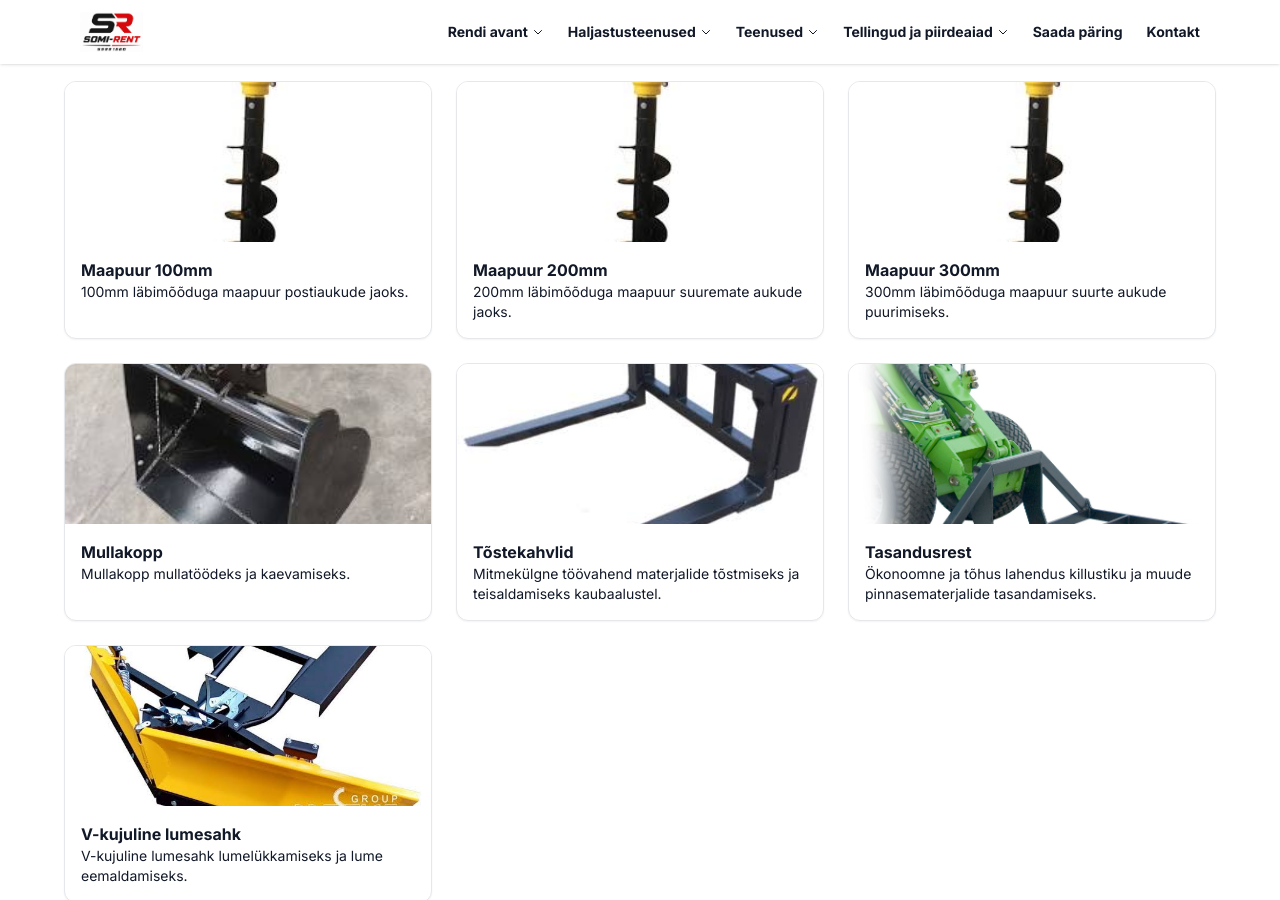
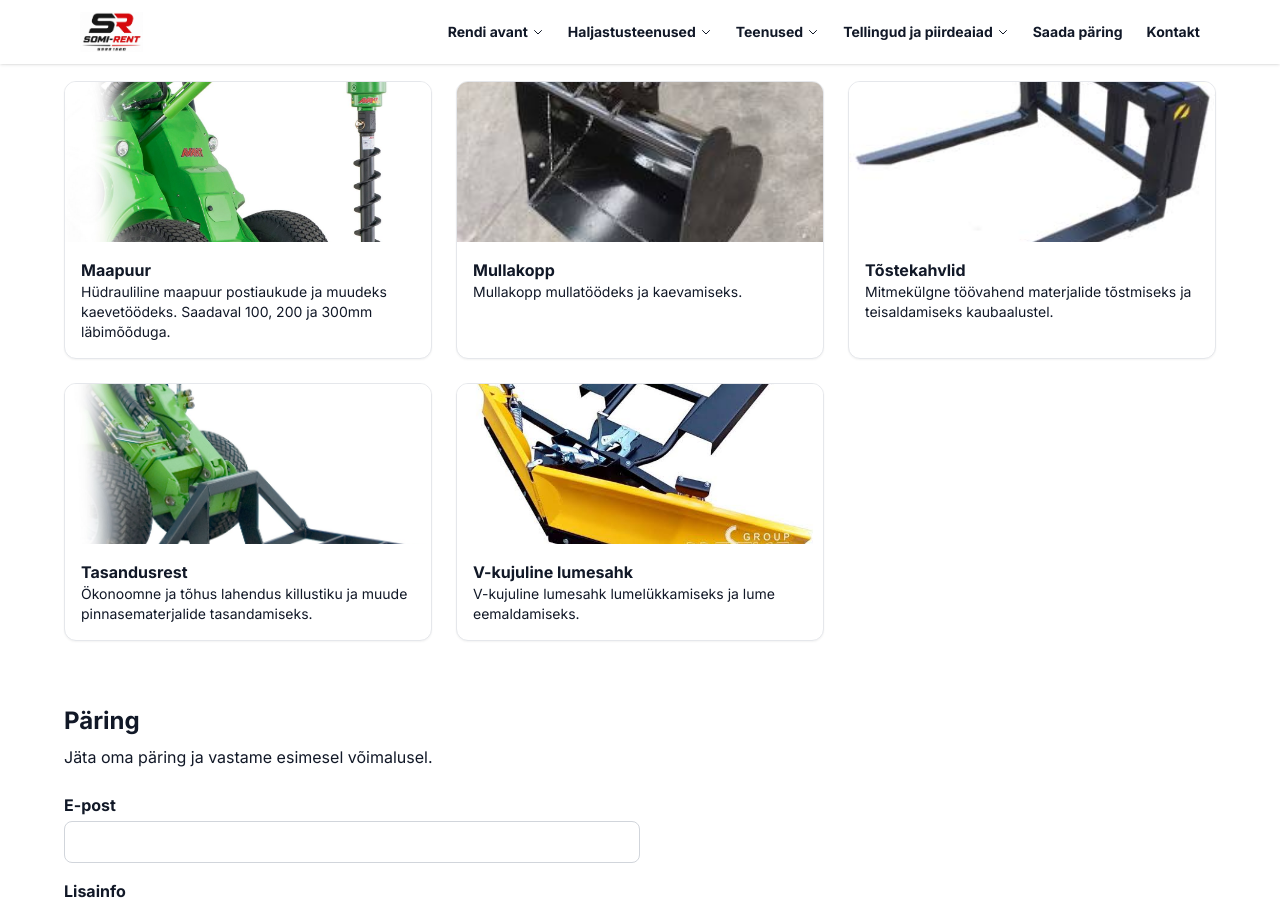
Before and after one commit to SoMi-Rent-OU/rendiportaal-homepage, a Jekyll site: the page built from _pages/products/avant-laadur-530.md, in a window 1280 px wide and 900 px high, scrolled down 2621 px. Built offline with Jekyll 4.4.1, drawn with Linux system fonts in a browser that asks for light colours; some of the changed lines change nothing that is shown; some of the changed text lies outside the part shown.

Commit message:
maapuur product info

```diff
--- a/_pages/products/avant-laadur-530.md
+++ b/_pages/products/avant-laadur-530.md
@@ -14,9 +14,7 @@
 category: avant-530
 permalink: /products/avant-laadur-530/
 additionalEquipment:
-  - maapuur-100
-  - maapuur-200
-  - maapuur-300
+  - maapuur
   - mullakopp
   - kahvel
   - tasandusrest
@@ -109,7 +107,7 @@
 Optimeeri masina tööd õigete lisaseadmetega:
 
 - Mullakühvel, tasandusrest ja tõstekahvel
-- Maapuur (puurid Ø 100 mm, 200 mm ja 300 mm)
+- Maapuur (Ø 100, 200 ja 300 mm)
 - V-kujuline lumesahk
 
 ## Soovid masinat rentida või küsida lisainfot?
--- a/_pages/products/maapuur-100.md
+++ /dev/null
@@ -1,38 +0,0 @@
----
-title: Maapuur 100mm
-description: 100mm läbimõõduga maapuur postiaukude jaoks.
-image: /images/products/maapuur-100.jpg
-category: avant-530
-permalink: /products/maapuur-100/
----
-
-# Maapuur 100mm
-
-100mm läbimõõduga maapuur postiaukude jaoks.
-
-## Täpne ja efektiivne puurimine
-
-100mm läbimõõduga maapuur on ideaalne postiaukude ja väiksemate avade puurimiseks. Sobib aiapostide, piirdeaia postide ja muude väiksemate konstruktsioonide paigaldamiseks.
-
-## Sobivad tööd
-
-- Aiapostide paigaldamine
-- Piirdeaia postide paigaldamine
-- Väiksemate tugipostide paigaldamine
-- Istutusaukude puurimine
-
-## Eelised
-
-**Täpne:** 100mm läbimõõt tagab täpse augu suuruse.
-
-**Kiire:** Puurib augu mõne sekundiga.
-
-**Lihtne kasutada:** Ühendub Avant laaduri külge kiirelt.
-
-## Renditingimused
-
-Maapuur 100mm on saadaval Avant laaduri lisaseadmena. Küsi pakkumist koos laaduri rendiga!
-
-## Soovid maapuuri rentida?
-
-Täida allolev päringuvorm või võta meiega otse ühendust.
--- a/_pages/products/maapuur-200.md
+++ /dev/null
@@ -1,38 +0,0 @@
----
-title: Maapuur 200mm
-description: 200mm läbimõõduga maapuur suuremate aukude jaoks.
-image: /images/products/maapuur-200.jpg
-category: avant-530
-permalink: /products/maapuur-200/
----
-
-# Maapuur 200mm
-
-200mm läbimõõduga maapuur suuremate aukude jaoks.
-
-## Võimas puurimine suurematele aukudele
-
-200mm läbimõõduga maapuur sobib suuremate postiaukude ja avade puurimiseks. Ideaalne tugipostide, terrasside postide ja muude keskmiste konstruktsioonide paigaldamiseks.
-
-## Sobivad tööd
-
-- Tugipostide paigaldamine
-- Terrasside postide paigaldamine
-- Keskmiste konstruktsioonide paigaldamine
-- Suuremate istutusaukude puurimine
-
-## Eelised
-
-**Võimas:** 200mm läbimõõt võimaldab suuremate aukude puurimist.
-
-**Efektiivne:** Puurib augu kiiresti ja täpselt.
-
-**Mitmekülgne:** Sobib erinevateks töödeks.
-
-## Renditingimused
-
-Maapuur 200mm on saadaval Avant laaduri lisaseadmena. Küsi pakkumist koos laaduri rendiga!
-
-## Soovid maapuuri rentida?
-
-Täida allolev päringuvorm või võta meiega otse ühendust.
--- a/_pages/products/maapuur-300.md
+++ /dev/null
@@ -1,38 +0,0 @@
----
-title: Maapuur 300mm
-description: 300mm läbimõõduga maapuur suurte aukude puurimiseks.
-image: /images/products/maapuur-300.jpg
-category: avant-530
-permalink: /products/maapuur-300/
----
-
-# Maapuur 300mm
-
-300mm läbimõõduga maapuur suurte aukude puurimiseks.
-
-## Suured augud kiiresti ja täpselt
-
-300mm läbimõõduga maapuur on mõeldud suurte aukude puurimiseks. Sobib suurte tugipostide, kaevude ja muude suurte konstruktsioonide paigaldamiseks.
-
-## Sobivad tööd
-
-- Suurte tugipostide paigaldamine
-- Kaevude puurimine
-- Suurte konstruktsioonide paigaldamine
-- Drenaažisüsteemide paigaldus
-
-## Eelised
-
-**Suur läbimõõt:** 300mm võimaldab suurte aukude puurimist.
-
-**Võimas:** Saab hakkama ka raskemate pinnastega.
-
-**Professionaalne:** Sobib nõudlikeks töödeks.
-
-## Renditingimused
-
-Maapuur 300mm on saadaval Avant laaduri lisaseadmena. Küsi pakkumist koos laaduri rendiga!
-
-## Soovid maapuuri rentida?
-
-Täida allolev päringuvorm või võta meiega otse ühendust.
--- /dev/null
+++ b/_pages/products/maapuur.md
@@ -0,0 +1,72 @@
+---
+title: Maapuur
+description: "Hüdrauliline maapuur postiaukude ja muudeks kaevetöödeks. Saadaval 100, 200 ja 300mm läbimõõduga."
+image: /images/products/maapuur/maapuur.jpg
+images:
+  - /images/products/maapuur/maapuur.jpg
+  - /images/products/maapuur/puurimine.jpg
+  - /images/products/maapuur/avant-maapuur.jpg
+  - /images/products/maapuur/volfram-hambad.jpg
+category: avant-530
+permalink: /products/maapuur/
+youtubeVideos:
+  - EgkRHc9ILk4
+---
+
+# Maapuur
+
+Avanti hüdrauliline maapuur on võimas abivahend erinevateks kaevetöödeks, olgu selleks postiaukude puurimine, puude ümberistutamine või muud sarnased tööd.
+
+## Saadaval suurused
+
+| Läbimõõt | Toote nr |
+|----------|----------|
+| 100 mm | A33601 |
+| 200 mm | A33609 |
+| 300 mm | A33612 |
+
+Kõik maapuurid on varustatud asendatavate volframhammastega ja juhtteravikuga, mis tagavad tõhusa töö nii kõva pinnase kui ka liivakivi korral.
+
+## Sobivad ajamid
+
+| Ajam | Vändemoment | Puuri läbimõõt |
+|------|-------------|----------------|
+| Multi function drive unit (A37190) | 1355 Nm | 75–300 mm |
+| HD 45 (A33552) | 2452 Nm | 75–600 mm |
+| HD 58 (A33551) | 3017 Nm | 75–750 mm |
+| HD 72 (A34032) | 3874 Nm | 75–900 mm |
+
+Ajami valikul arvestage puuride suurima läbimõõduga. Suuremate puuride korral soovitame suure jõudlusega planetaarülekandega ajameid (HD seeria).
+
+## Sobivad tööd
+
+- Postiaukude puurimine
+- Puude ümberistutamine
+- Piirdeaia postide paigaldamine
+- Drenaažisüsteemide paigaldus
+
+## Eelised
+
+**Võimas:** Hüdrauliline ajam tagab piisava jõu ka raskemateks töödeks.
+
+**Vastupidav:** Asendatavad volframhambad ja juhtteravik tagavad pika tööea.
+
+**Mitmekülgne:** Erinevad läbimõõdud sobivad paljudeks olukordadeks.
+
+**Lihtne kasutada:** Ühendub Avant laaduri külge kiirelt.
+
+## Lisavarustus
+
+- Pikendus 500 mm (A33546)
+- Pikendus 800 mm (A32532)
+- Pikendus 1000 mm (A33554)
+- 2-suunaline pöördadapter HD maapuuride jaoks (A421877)
+- Kruvivaiade adapter (A418530)
+
+## Renditingimused
+
+Maapuur on saadaval Avant laaduri lisaseadmena. Küsi pakkumist koos laaduri rendiga!
+
+## Soovid maapuuri rentida?
+
+Täida allolev päringuvorm või võta meiega otse ühendust.
```
Also changed, not shown: images/products/maapuur-100.jpg (deleted), images/products/maapuur-200.jpg (deleted), images/products/maapuur-300.jpg (deleted), images/products/maapuur/avant-maapuur.jpg (added), images/products/maapuur/maapuur.jpg (added), images/products/maapuur/puurimine.jpg (added), images/products/maapuur/volfram-hambad.jpg (added).
